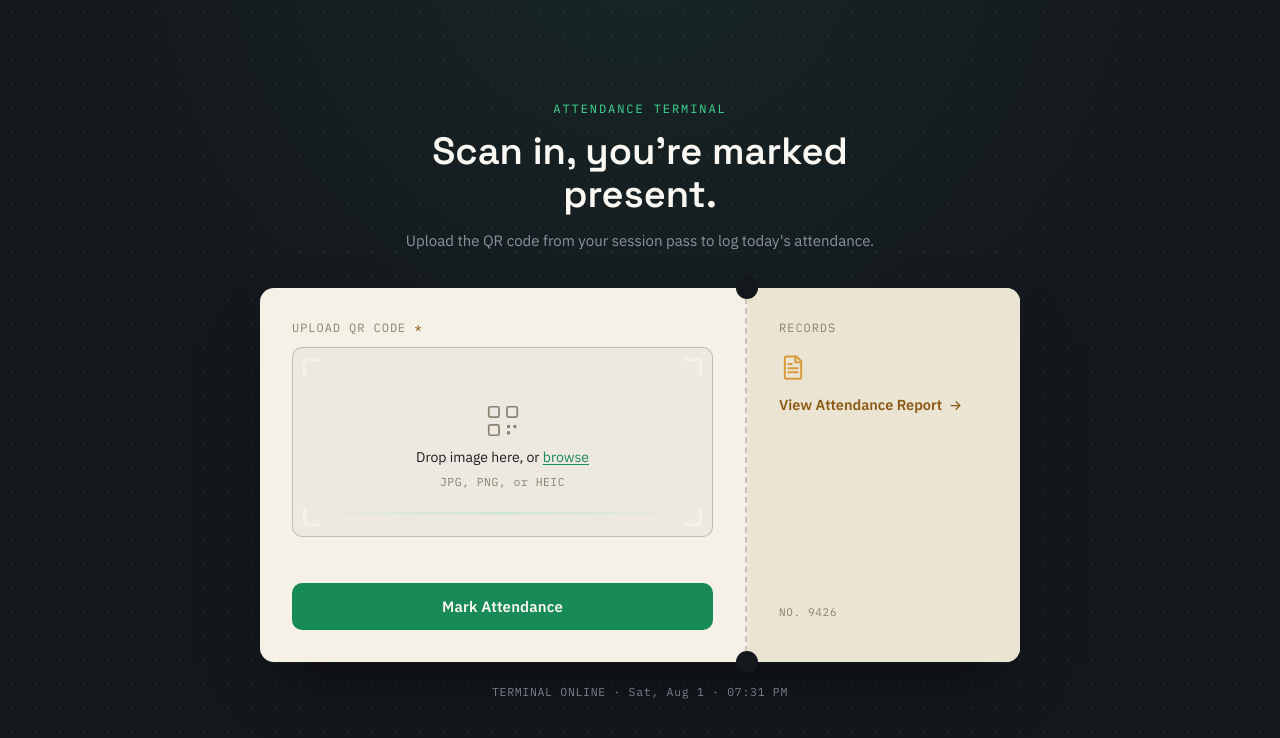
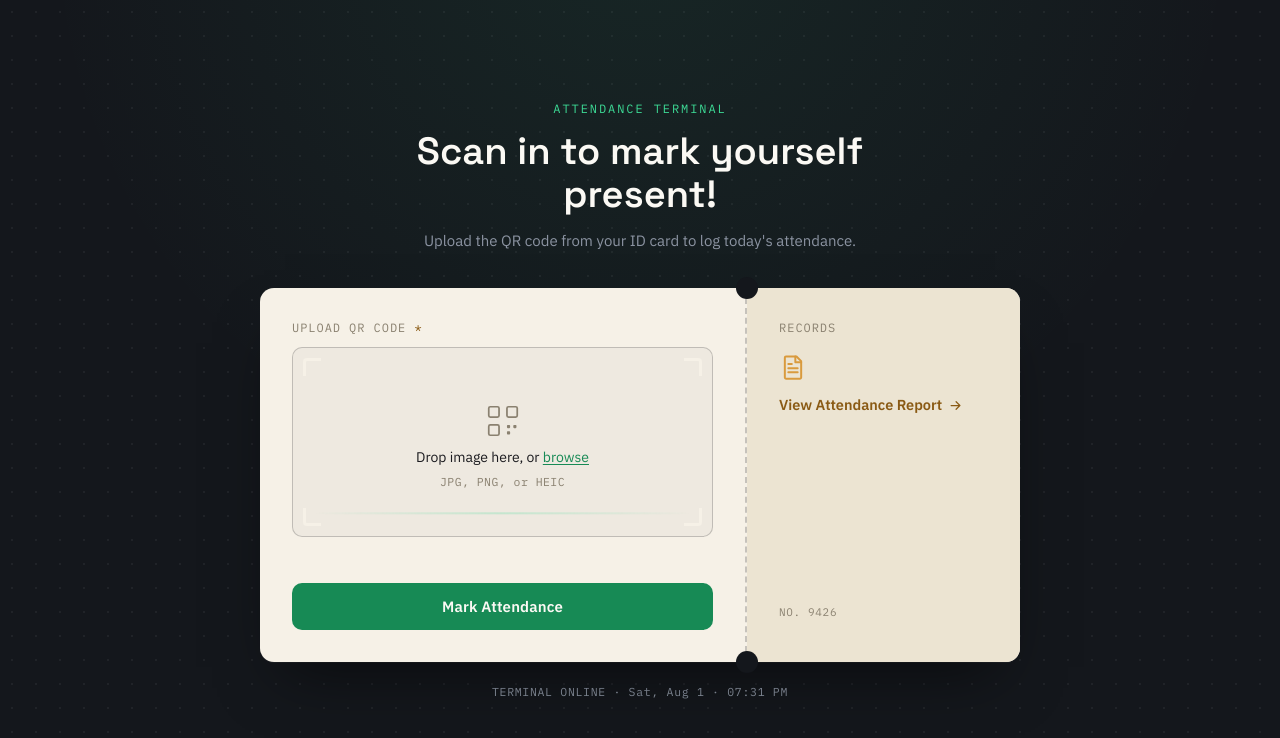
Before and after one commit to ShivamGaikwad10/assignmentFULLSTACK, a website: page Assignment2/public/index.html in a window 1280 px wide. Drawn offline with Linux system fonts and the light colour scheme.

Commit message:
Minor changes to frontend

```diff
--- a/Assignment2/public/index.html
+++ b/Assignment2/public/index.html
@@ -357,8 +357,8 @@
 
     <header class="lead">
       <p class="eyebrow">Attendance Terminal</p>
-      <h1>Scan in, you're marked present.</h1>
-      <p class="sub">Upload the QR code from your session pass to log today's attendance.</p>
+      <h1>Scan in to mark yourself present! </h1>
+      <p class="sub">Upload the QR code from your ID card to log today's attendance.</p>
     </header>
 
     <main class="ticket">
```
